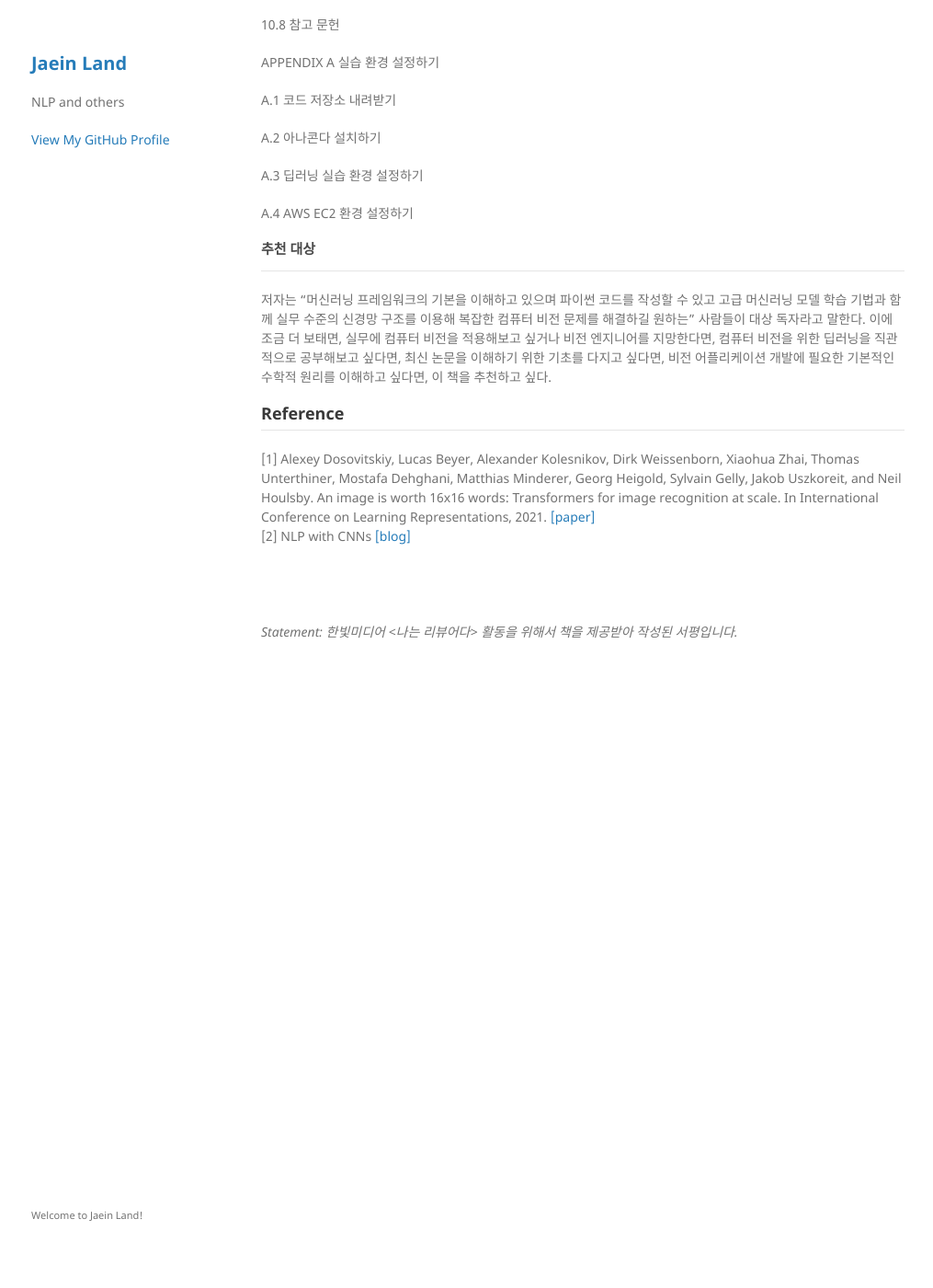
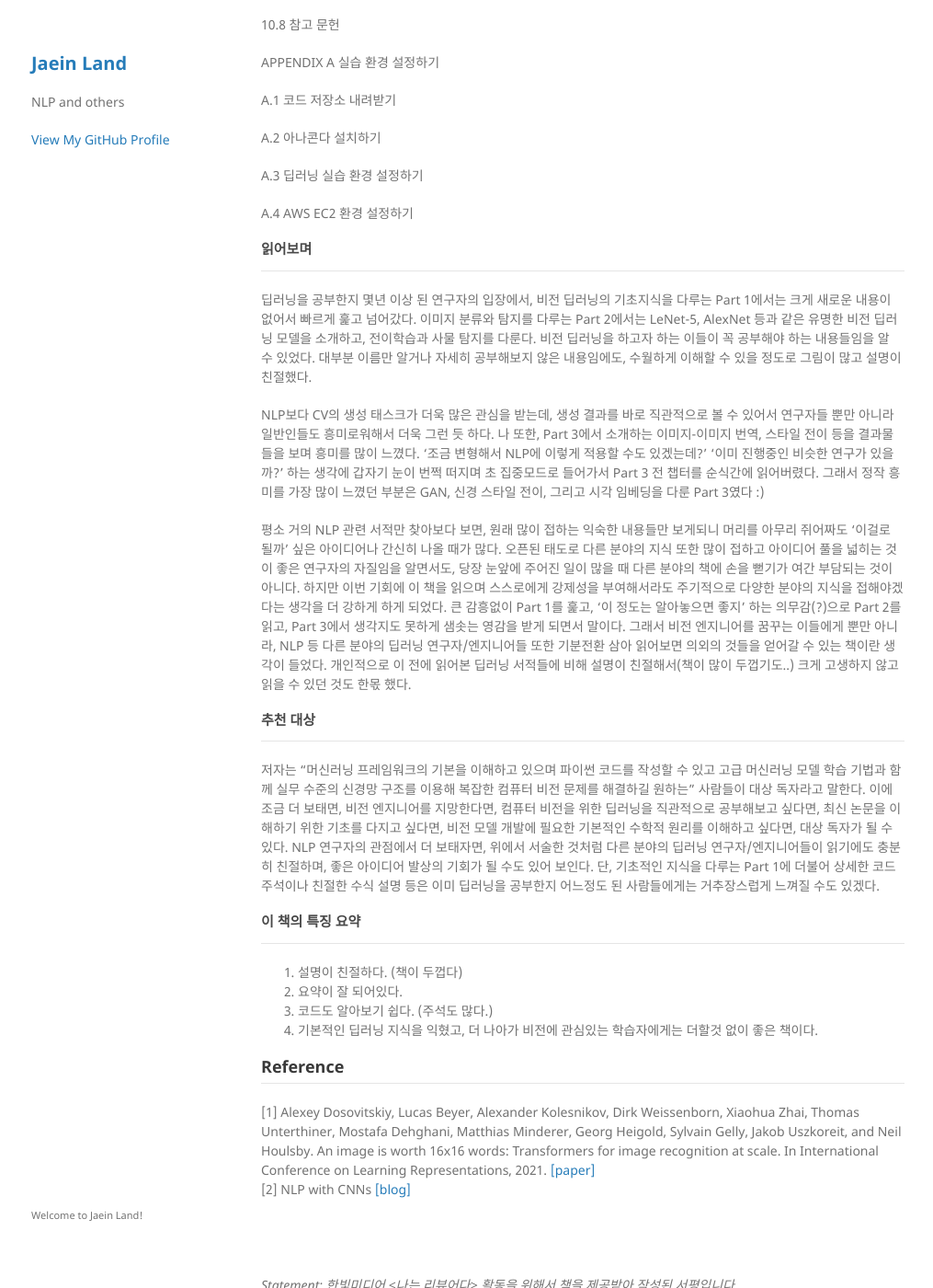
Before and after one commit to jaeinkr/jaeinkr.github.io, a Jekyll site: the page built from _posts/2022-02-23-dlforvisionsystems.md, in a window 1280 px wide and 1400 px high, scrolled down 4580 px. Shown: the whole window at 92% size, without its empty margins (131-1146 px from the left). Built offline with Jekyll 4.4.1, drawn with Linux system fonts in a browser that asks for light colours; before the commit the page ends 5347 px from its top, so only the background shows below that; some of the changed text lies outside the part shown.

Commit message:
new post

```diff
--- a/_posts/2022-02-23-dlforvisionsystems.md
+++ b/_posts/2022-02-23-dlforvisionsystems.md
@@ -15,9 +15,10 @@ published: true
 이처럼, 서로 다른 분야가 접목 되었을 때 생각지 못한 좋은 결과에 사람들이 놀라게 되는 사례가 많다.
 나는 NLP를 연구하는 학생임에도 비전이나 추천시스템과 같은 다른 분야에 공부할 기회를 만들지 못한 것이 항상 아쉬웠는데, 이번에 좋은 기회로 \<비전 시스템을 위한 딥러닝\> 책을 받아 비전을 공부하는 시간을 가질 수 있었다.
 
+
 ### 이 책의 구성
 ---
-크게 3부로 구성되어 있는데, 1부에서는 2,3부를 이해하기 위해 필요한 기초 지식을 다루기에 필수로 짚고 넘어가야 하지만, 2부와 3부는 각각 *사물 분류 및 사물 탐지* 그리고 *이미지 생성과 시각 임베딩*을 다루는데, 필요한 부분을 선택적으로 공부해도 무방하다. 예제 코드는 파이썬, 텐서플로, 케라스, OpenCV를 사용하였고, 저자의 깃허브나 홈페이지에서 제공하고 있다.
+이 책은 크게 3부로 구성되어 있는데, 1부에서는 2,3부를 이해하기 위해 필요한 기초 지식을 다루기에 필수로 짚고 넘어가야 하지만, 2부와 3부는 각각 *사물 분류 및 사물 탐지* 그리고 *이미지 생성과 시각 임베딩*을 다루는데, 필요한 부분을 선택적으로 공부해도 무방하다. 예제 코드는 파이썬, 텐서플로, 케라스, OpenCV를 사용하였고, 저자의 깃허브나 홈페이지에서 제공하고 있다.
 
 구체적인 목차는 다음과 같다.
 
@@ -235,15 +236,48 @@ A.4 AWS EC2 환경 설정하기
 
 
 
+### 읽어보며
+---
+딥러닝을 공부한지 몇년 이상 된 연구자의 입장에서, 비전 딥러닝의 기초지식을 다루는 Part 1에서는 크게 새로운 내용이 없어서 빠르게 훑고 넘어갔다.
+이미지 분류와 탐지를 다루는 Part 2에서는 LeNet-5, AlexNet 등과 같은 유명한 비전 딥러닝 모델을 소개하고, 전이학습과 사물 탐지를 다룬다.
+비전 딥러닝을 하고자 하는 이들이 꼭 공부해야 하는 내용들임을 알 수 있었다. 대부분 이름만 알거나 자세히 공부해보지 않은 내용임에도, 수월하게 이해할 수 있을 정도로 그림이 많고 설명이 친절했다.
+
+NLP보다 CV의 생성 태스크가 더욱 많은 관심을 받는데, 생성 결과를 바로 직관적으로 볼 수 있어서 연구자들 뿐만 아니라 일반인들도 흥미로워해서 더욱 그런 듯 하다.
+나 또한, Part 3에서 소개하는 이미지-이미지 번역, 스타일 전이 등을 결과물들을 보며 흥미를 많이 느꼈다.
+'조금 변형해서 NLP에 이렇게 적용할 수도 있겠는데?' '이미 진행중인 비슷한 연구가 있을까?' 하는 생각에 갑자기 눈이 번쩍 떠지며 초 집중모드로 들어가서 Part 3 전 챕터를 순식간에 읽어버렸다.
+그래서 정작 흥미를 가장 많이 느꼈던 부분은 GAN, 신경 스타일 전이, 그리고 시각 임베딩을 다룬 Part 3였다 :)
+
+평소 거의 NLP 관련 서적만 찾아보다 보면, 원래 많이 접하는 익숙한 내용들만 보게되니 머리를 아무리 쥐어짜도 '이걸로 될까' 싶은 아이디어나 간신히 나올 때가 많다.
+오픈된 태도로 다른 분야의 지식 또한 많이 접하고 아이디어 풀을 넓히는 것이 좋은 연구자의 자질임을 알면서도, 당장 눈앞에 주어진 일이 많을 때 다른 분야의 책에 손을 뻗기가 여간 부담되는 것이 아니다.
+하지만 이번 기회에 이 책을 읽으며 스스로에게 강제성을 부여해서라도 주기적으로 다양한 분야의 지식을 접해야겠다는 생각을 더 강하게 하게 되었다.
+큰 감흥없이 Part 1를 훑고, '이 정도는 알아놓으면 좋지' 하는 의무감(?)으로 Part 2를 읽고, Part 3에서 생각지도 못하게 샘솟는 영감을 받게 되면서 말이다.
+그래서 비전 엔지니어를 꿈꾸는 이들에게 뿐만 아니라, NLP 등 다른 분야의 딥러닝 연구자/엔지니어들 또한 기분전환 삼아 읽어보면 의외의 것들을 얻어갈 수 있는 책이란 생각이 들었다.
+개인적으로 이 전에 읽어본 딥러닝 서적들에 비해 설명이 친절해서(책이 많이 두껍기도..) 크게 고생하지 않고 읽을 수 있던 것도 한몫 했다.
+
+
+
 
 ### 추천 대상
 ---
 저자는 "머신러닝 프레임워크의 기본을 이해하고 있으며 파이썬 코드를 작성할 수 있고 고급 머신러닝 모델 학습 기법과 함께 실무 수준의 신경망 구조를 이용해 복잡한 컴퓨터 비전 문제를 해결하길 원하는" 사람들이 대상 독자라고 말한다.
 이에 조금 더 보태면,
-실무에 컴퓨터 비전을 적용해보고 싶거나 비전 엔지니어를 지망한다면,
+비전 엔지니어를 지망한다면,
 컴퓨터 비전을 위한 딥러닝을 직관적으로 공부해보고 싶다면,
 최신 논문을 이해하기 위한 기초를 다지고 싶다면,
-비전 어플리케이션 개발에 필요한 기본적인 수학적 원리를 이해하고 싶다면, 이 책을 추천하고 싶다.
+비전 모델 개발에 필요한 기본적인 수학적 원리를 이해하고 싶다면, 대상 독자가 될 수 있다.
+NLP 연구자의 관점에서 더 보태자면,
+위에서 서술한 것처럼 다른 분야의 딥러닝 연구자/엔지니어들이 읽기에도 충분히 친절하며, 좋은 아이디어 발상의 기회가 될 수도 있어 보인다.
+단, 기초적인 지식을 다루는 Part 1에 더불어 상세한 코드 주석이나 친절한 수식 설명 등은 이미 딥러닝을 공부한지 어느정도 된 사람들에게는 거추장스럽게 느껴질 수도 있겠다.
+
+
+
+### 이 책의 특징 요약
+---
+1. 설명이 친절하다. (책이 두껍다)
+2. 요약이 잘 되어있다.
+3. 코드도 알아보기 쉽다. (주석도 많다.)
+4. 기본적인 딥러닝 지식을 익혔고, 더 나아가 비전에 관심있는 학습자에게는 더할것 없이 좋은 책이다.
+
 
 
 
```
